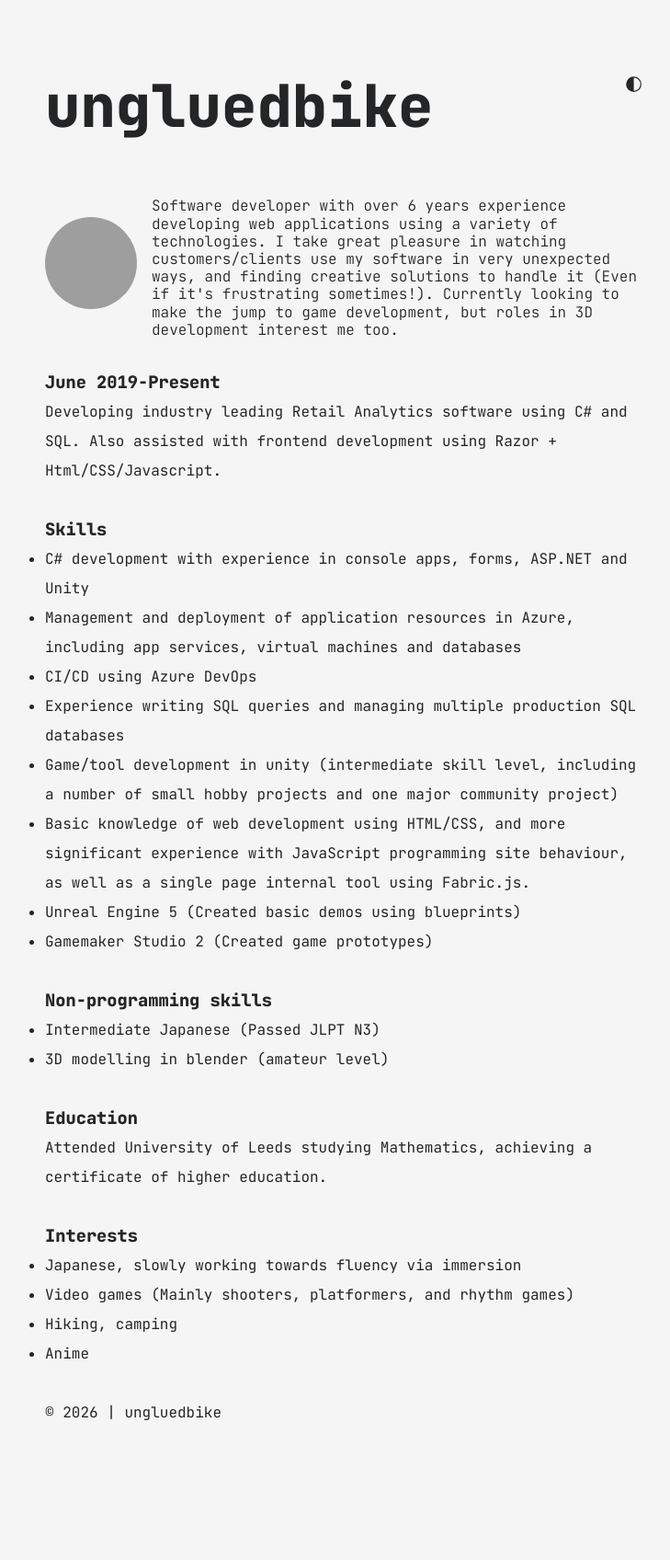
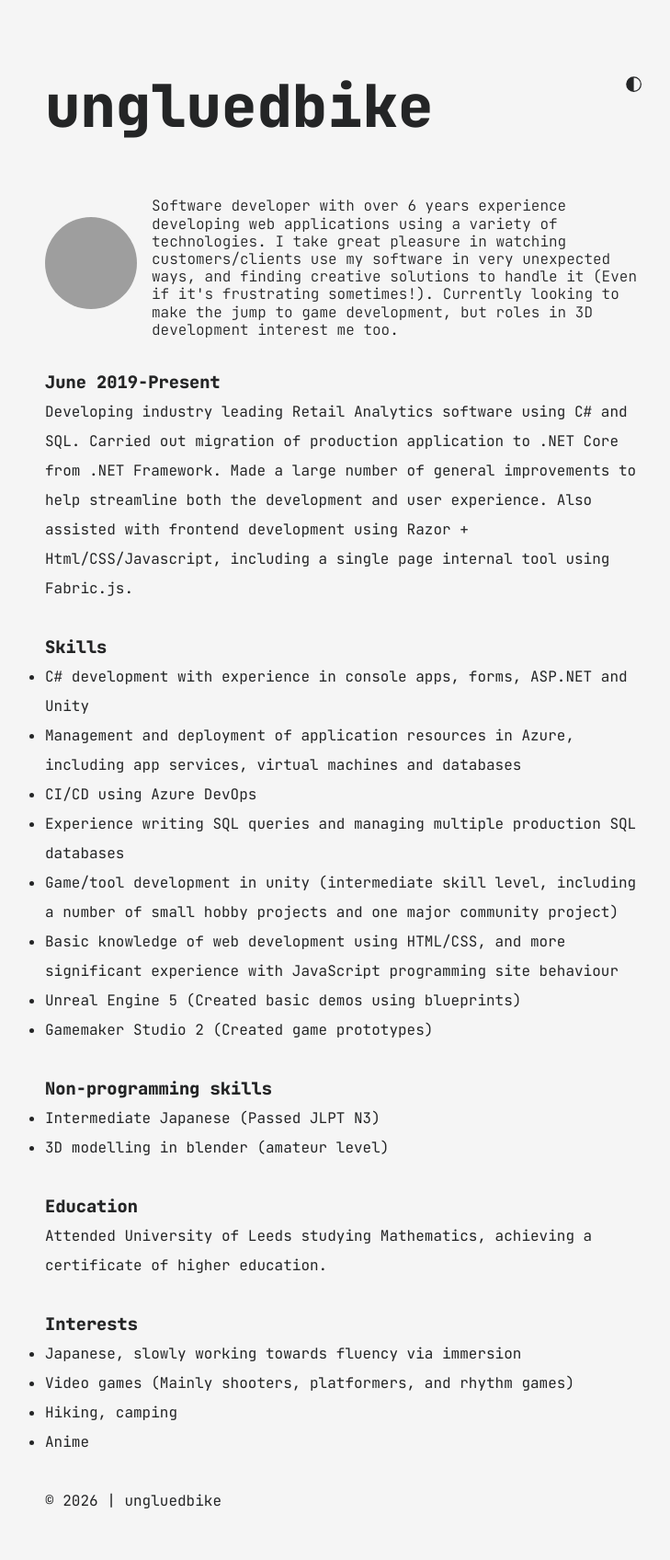
Before and after one commit to UngluedBike/ungluedbike.github.io, a Jekyll site: the page built from cv.md, in a window 1280 px wide. Shown: the whole page at 92% size, without its empty margins (266-995 px from the left). Built offline with Jekyll 4.4.1, drawn with Linux system fonts in a browser that asks for light colours; before the commit the page ends 1600 px from its top, so only the background shows below that; grey boxes are pictures that could not be loaded.

Commit message:
expanded current job description

```diff
--- a/cv.md
+++ b/cv.md
@@ -6,7 +6,8 @@ layout: cv
 <br/>
 
 ### June 2019-Present
-Developing industry leading Retail Analytics software using C# and SQL. Also assisted with frontend development using Razor + Html/CSS/Javascript.
+Developing industry leading Retail Analytics software using C# and SQL. Carried out migration of production application to .NET Core from .NET Framework. Made a large number of general improvements to help streamline both the development and user experience.
+Also assisted with frontend development using Razor + Html/CSS/Javascript, including a single page internal tool using Fabric.js.
 
 <br/>
 
@@ -16,7 +17,7 @@ Developing industry leading Retail Analytics software using C# and SQL. Also ass
 - CI/CD using Azure DevOps
 - Experience writing SQL queries and managing multiple production SQL databases
 - Game/tool development in unity (intermediate skill level, including a number of small hobby projects and one major community project)
-- Basic knowledge of web development using HTML/CSS, and more significant experience with JavaScript programming site behaviour, as well as a single page internal tool using Fabric.js.
+- Basic knowledge of web development using HTML/CSS, and more significant experience with JavaScript programming site behaviour
 - Unreal Engine 5 (Created basic demos using blueprints)
 - Gamemaker Studio 2 (Created game prototypes)
 
```
